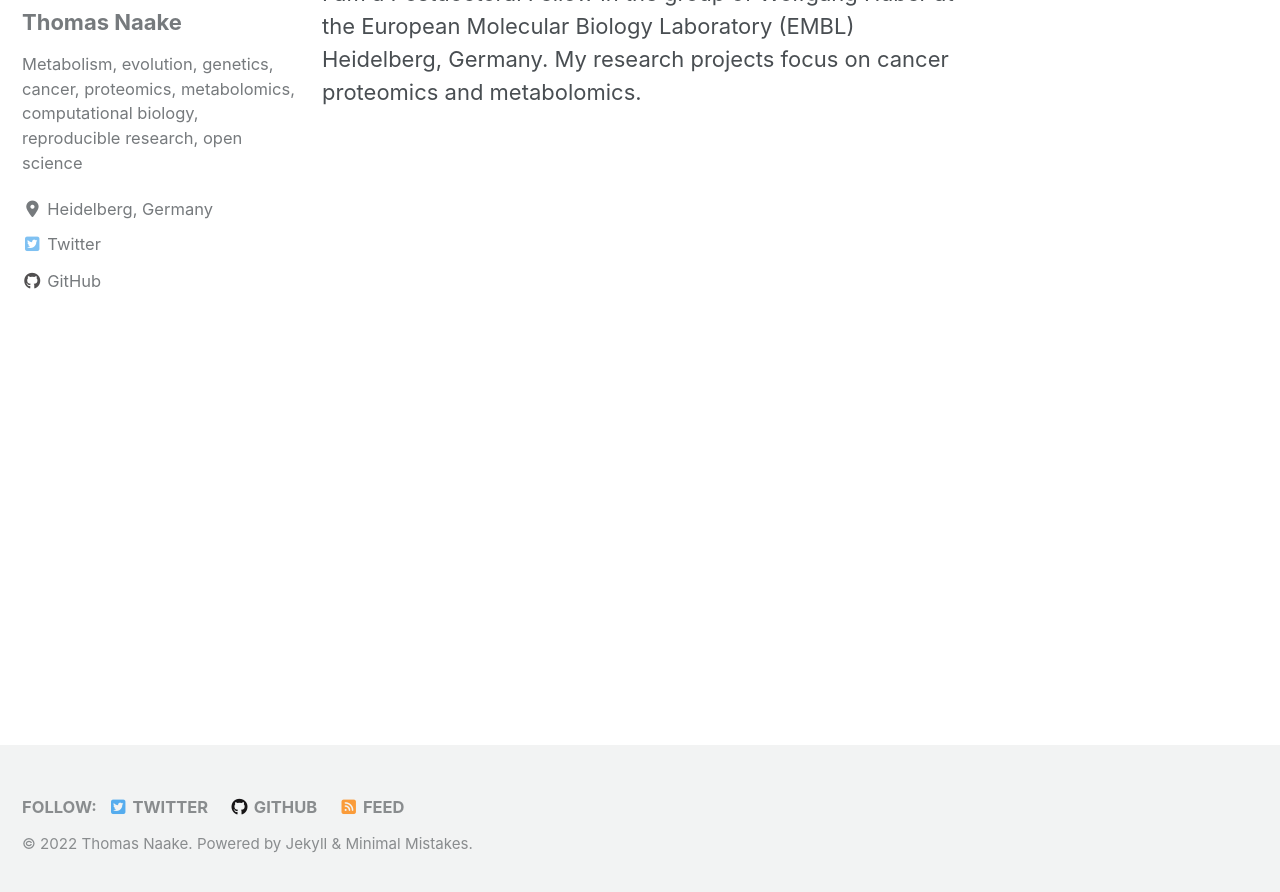
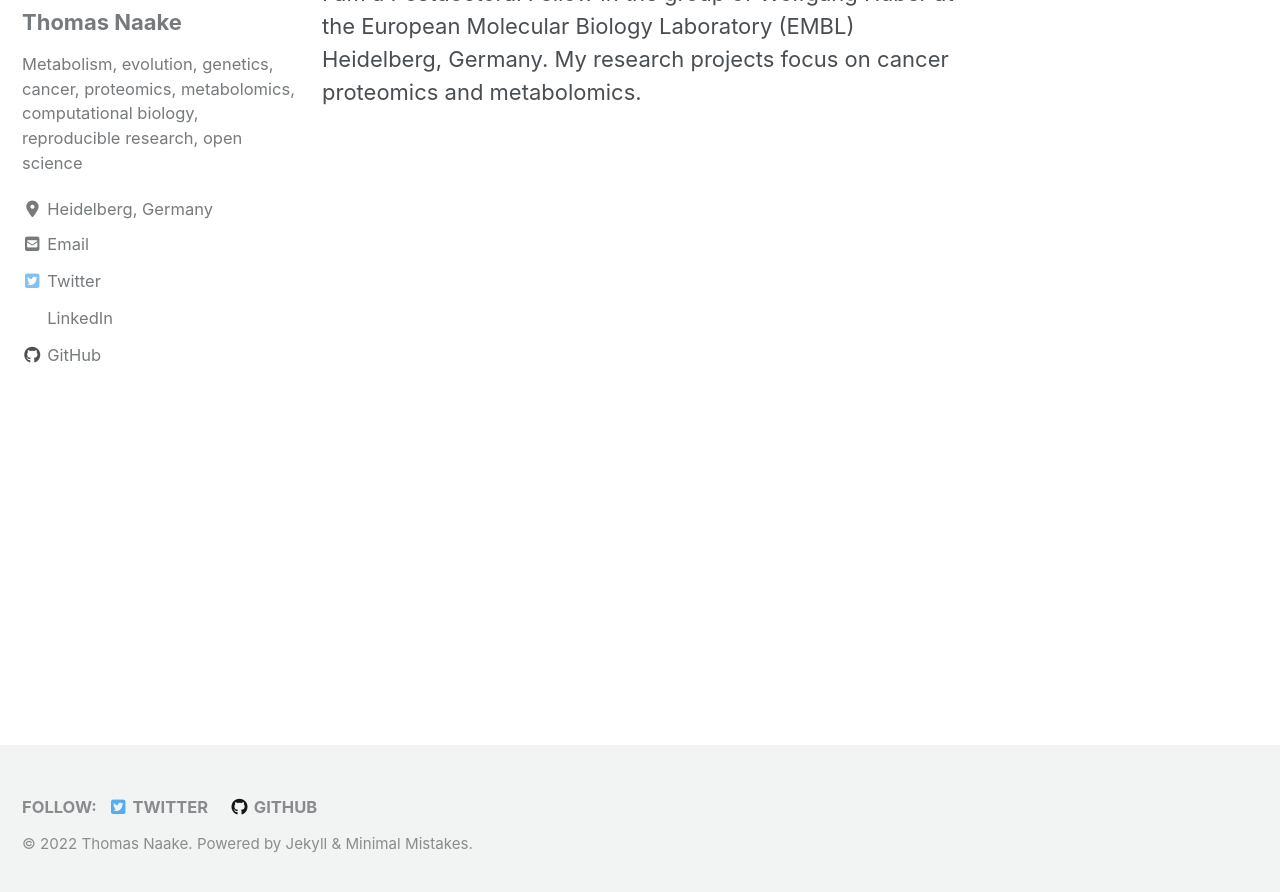
Before and after one commit to tnaake/tnaake.github.io, a Jekyll site: the page built from index.html, in a window 1280 px wide and 900 px high, scrolled down 222 px. Shown: the top 892 px of the window. Built offline with Jekyll 4.4.1, drawn with Linux system fonts in a browser that asks for light colours; cached includes are drawn as plain includes; nearby versions of some CDN libraries; the list of posts is cut into pages by our own code.

Commit message:
add linkedin in links

```diff
--- a/_config.yml
+++ b/_config.yml
@@ -115,16 +115,16 @@
   links:
     - label: "Email"
       icon: "fas fa-fw fa-envelope-square"
-      # url: mailto:thomasnaake@googlemaill.com
+      url: mailto:thomasnaake@googlemaill.com
     #- label: "Website"
     #  icon: "fas fa-fw fa-link"
     #  # url: "https://your-website.com"
     - label: "Twitter"
       icon: "fab fa-fw fa-twitter-square"
       url: "https://twitter.com/thomasnaake"
-    #- label: "Facebook"
-    #  icon: "fab fa-fw fa-facebook-square"
-    #  # url: "https://facebook.com/"
+    - label: "LinkedIn"
+      icon: "fab fa-fw fa-linkedin-square"
+      url: "https://www.linkedin.com/in/dr-thomas-naake-2b31158a/"
     - label: "GitHub"
       icon: "fab fa-fw fa-github"
       url: "https://github.com/tnaake"
--- a/_includes/footer.html
+++ b/_includes/footer.html
@@ -12,7 +12,7 @@
       {% endfor %}
     {% endif %}
 
-    <li><a href="{% if site.atom_feed.path %}{{ site.atom_feed.path }}{% else %}{{ '/feed.xml' | relative_url }}{% endif %}"><i class="fas fa-fw fa-rss-square" aria-hidden="true"></i> {{ site.data.ui-text[site.locale].feed_label | default: "Feed" }}</a></li>
+    <!-- <li><a href="{% if site.atom_feed.path %}{{ site.atom_feed.path }}{% else %}{{ '/feed.xml' | relative_url }}{% endif %}"><i class="fas fa-fw fa-rss-square" aria-hidden="true"></i> {{ site.data.ui-text[site.locale].feed_label | default: "Feed" }}</a></li> -->
   </ul>
 </div>
 
```
